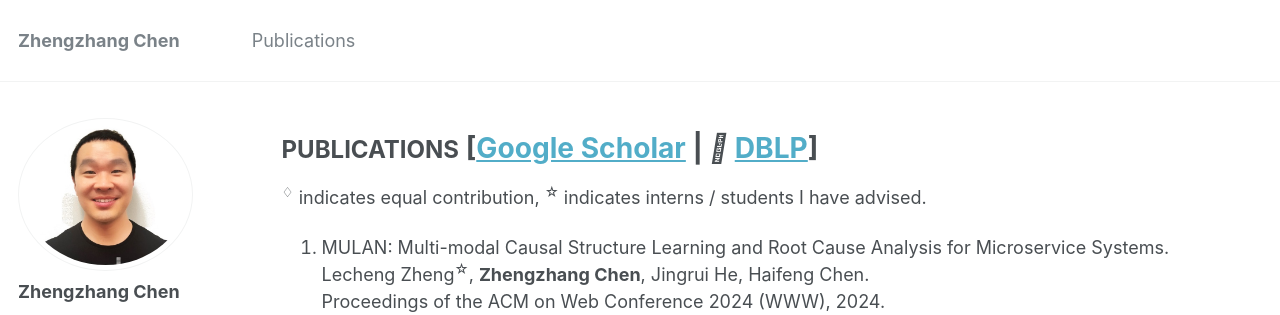
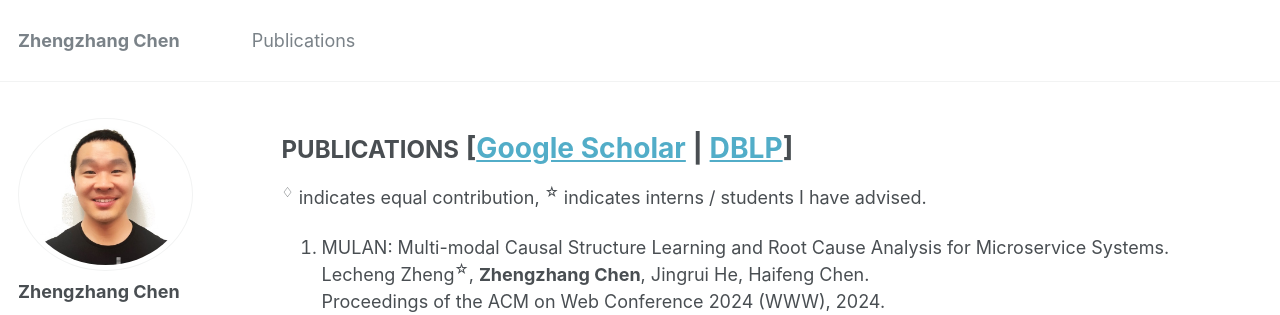
Before and after one commit to zhengzhangchen/zhengzhangchen.github.io, a Jekyll site: the page built from _pages/publications.md, in a window 1280 px wide. Shown: the top 315 px of the page. Built offline with Jekyll 4.4.1, drawn with Linux system fonts in a browser that asks for light colours; some web fonts are replaced.

Commit message:
Update publications.md

```diff
--- a/_pages/publications.md
+++ b/_pages/publications.md
@@ -4,7 +4,7 @@ layout: archive
 permalink: /publications/
 author_profile: true
 ---
-<h1><font size="5">PUBLICATIONS</font>&nbsp;[<i class="fa-brands fa-google-scholar"></i><a href="https://scholar.google.com/citations?user=2t7wQ24AAAAJ" target="_blank">Google Scholar</a> | <i class="fa-solid fa-book"></i> <a href="https://dblp.org/pid/14/3744.html" target="_blank">DBLP</a>]</h1>
+<h1><font size="5">PUBLICATIONS</font>&nbsp;[<a href="https://scholar.google.com/citations?user=2t7wQ24AAAAJ" target="_blank">Google Scholar</a> | <a href="https://dblp.org/pid/14/3744.html" target="_blank">DBLP</a>]</h1>
 <p><sup>&#9826;</sup> indicates equal contribution, <sup>&#9734;</sup> indicates interns / students I have advised.</p>
 
 1. MULAN: Multi-modal Causal Structure Learning and Root Cause Analysis for Microservice Systems. <br> Lecheng Zheng<sup>&#9734;</sup>, <b>Zhengzhang Chen</b>, Jingrui He, Haifeng Chen. <br> Proceedings of the ACM on Web Conference 2024 (WWW), 2024.
```
